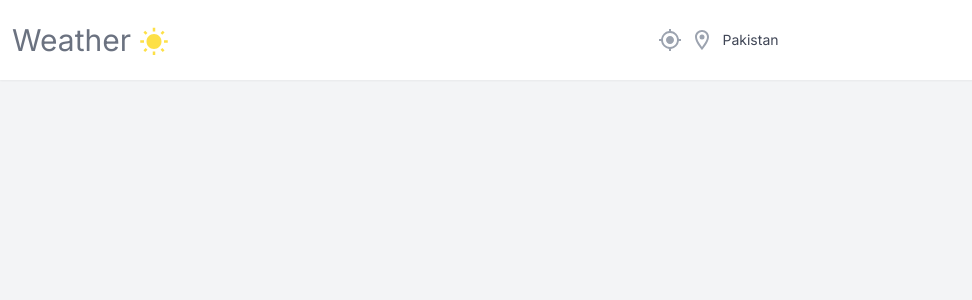
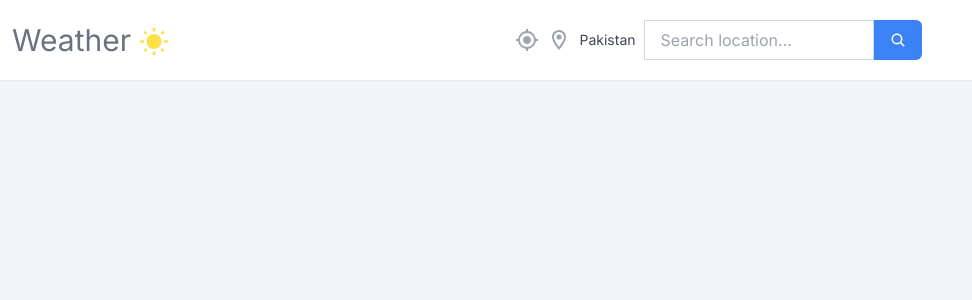
Before and after one commit to oaltaf/weather-app, a Next.js app: page / in a window 1280 px wide. Shown: the top 300 px of the page, without its empty margins (0-972 px from the left). Built offline with nearby package versions, Linux system fonts and the light colour scheme.

Commit message:
Searchbox component added

```diff
--- a/src/components/Navbar.tsx
+++ b/src/components/Navbar.tsx
@@ -2,6 +2,7 @@ import React from 'react'
 import { MdWbSunny } from "react-icons/md";
 import { MdOutlineMyLocation } from "react-icons/md";
 import { MdOutlineLocationOn } from "react-icons/md";
+import SearchBox from "../components/SearchBox"
 
 type Props = {}
 
@@ -17,6 +18,9 @@ export default function Navbar({}: Props) {
                 <MdOutlineMyLocation className='text-2xl text-gray-400 hover:opacity-80 cursor-pointer' />
                 <MdOutlineLocationOn className='text-2xl text-gray-400 hover:opacity-80 cursor-pointer' />
                 <p className='text-slate-900/80 text-sm'>Pakistan</p>
+                <div>
+                    <SearchBox />
+                </div>
             </section>
 
             <div>
--- /dev/null
+++ b/src/components/SearchBox.tsx
@@ -0,0 +1,23 @@
+import React from 'react'
+import { IoSearch } from "react-icons/io5";
+
+type Props = {
+    className?: string;
+    value: string;
+    onChange: React.ChangeEventHandler<HTMLInputElement> | undefined;
+    onSubmit: React.FormEventHandler<HTMLFormElement> | undefined;
+}
+
+export default function SearchBox(props: Props) {
+  return (
+    <form onSubmit={props.onSubmit}
+    className='flex relative items-center justify-center h-10'>
+        <input type='text'
+        placeholder='Search location...'
+        onChange={props.onChange}
+        className='px-4 py-2 w-[230px] border border-gray-300 rounded-1-md focus:outline-none
+        focus:border-blue-500 h-full'/>
+        <button  className='px-4 py-[9px] bg-blue-500 text-white rounded-r-md focus:outline-none hover:bg-blue-600 h-full'><IoSearch /></button>
+    </form>
+  );
+}
```
